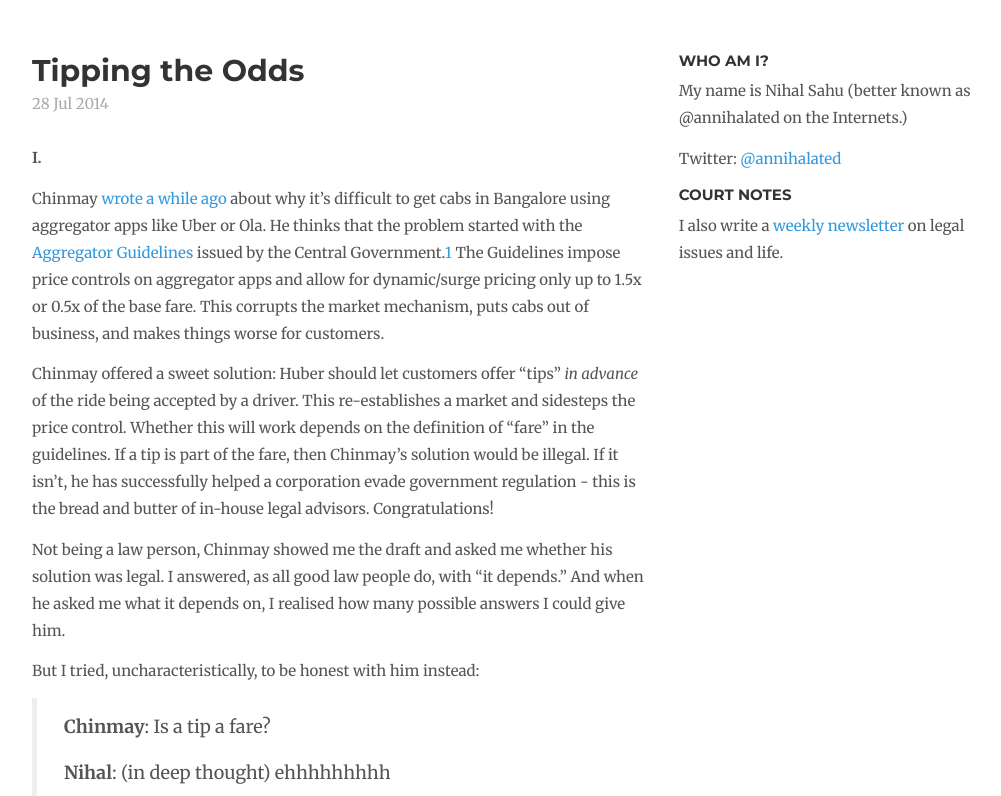
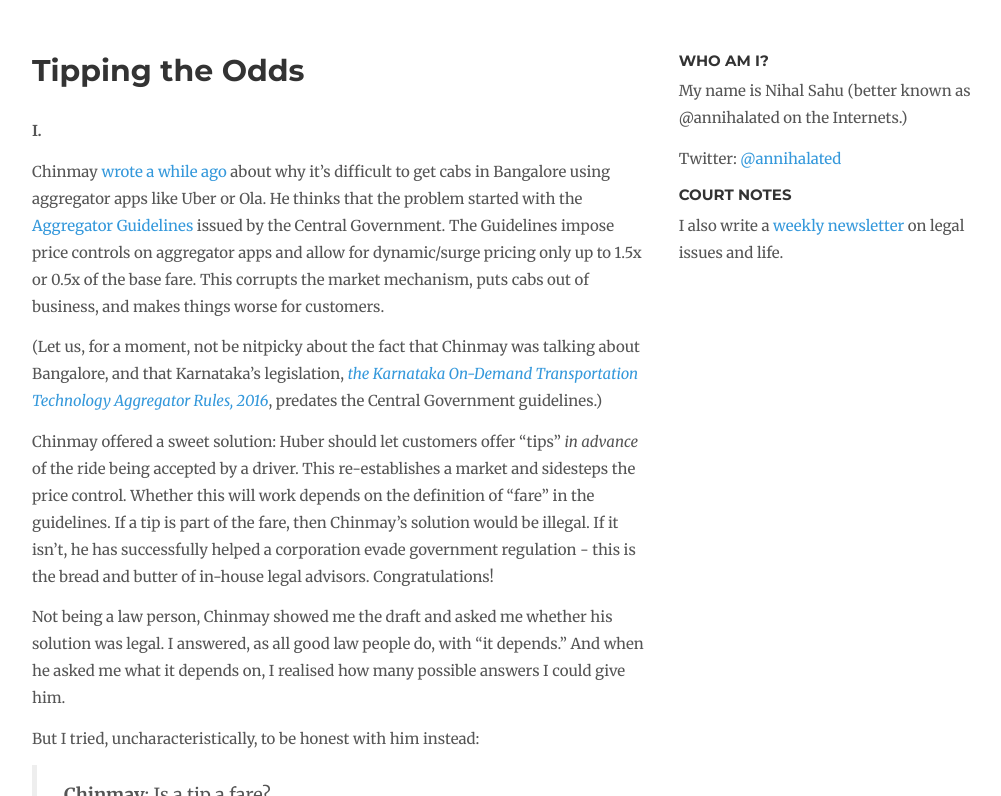
Before and after one commit to annihalated/annihalated.github.io, a Jekyll site: the page built from _posts/2022-10-24-tipping-the-odds.md, in a window 1280 px wide and 900 px high, cut to the strip 104-900 px from the top of the window. Shown: the whole strip, without its empty margins (138-1139 px from the left). Built offline with Jekyll 4.4.1, drawn with Linux system fonts in a browser that asks for light colours; nearby versions of some CDN libraries; comment, search, counter and statistics services are not loaded; some of the changed text lies outside the part shown.

Commit message:
Small changes

```diff
--- a/_includes/post-header-home.html
+++ b/_includes/post-header-home.html
@@ -1,4 +1,2 @@
 <!-- Feel free to remove this div. Uses purplecoat: http://ellekasai.github.io/purplecoat.js -->
-<div data-purplecoat="shiori" data-purplecoat-label="post-header-home.html">
-<p class="text-muted">{{ post.date | date_to_string }}</p>
-</div>
+<!-- <p class="text-muted">{{ post.date | date_to_string }}</p> -->
--- a/_includes/post-header.html
+++ b/_includes/post-header.html
@@ -1,2 +1,2 @@
 <!-- Feel free to remove this div. Uses purplecoat: http://ellekasai.github.io/purplecoat.js -->
-<p class="text-muted">{{ page.date | date_to_string }}</p>
+<!-- <p class="text-muted">{{ page.date | date_to_string }}</p> -->
--- a/_posts/2014-07-28-introducing-shiori.md
+++ b/_posts/2022-10-24-tipping-the-odds.md
@@ -1,10 +1,13 @@
 ---
 title: "Tipping the Odds"
+excerpt: ""
 ---
 
 **I.**
 
-Chinmay [wrote a while ago](https://reallifelaughtrack.wordpress.com/2022/06/05/capped-prices-and-the-cab-crisis/) about why it's difficult to get cabs in Bangalore using aggregator apps like Uber or Ola. He thinks that the problem started with the [Aggregator Guidelines](https://morth.nic.in/sites/default/files/notifications_document/Motor%20Vehicle%20Aggregators27112020150046.pdf) issued by the Central Government.[1](#footnote-1) The Guidelines impose price controls on aggregator apps and allow for dynamic/surge pricing only up to 1.5x or 0.5x of the base fare. This corrupts the market mechanism, puts cabs out of business, and makes things worse for customers.
+Chinmay [wrote a while ago](https://reallifelaughtrack.wordpress.com/2022/06/05/capped-prices-and-the-cab-crisis/) about why it's difficult to get cabs in Bangalore using aggregator apps like Uber or Ola. He thinks that the problem started with the [Aggregator Guidelines](https://morth.nic.in/sites/default/files/notifications_document/Motor%20Vehicle%20Aggregators27112020150046.pdf) issued by the Central Government. The Guidelines impose price controls on aggregator apps and allow for dynamic/surge pricing only up to 1.5x or 0.5x of the base fare. This corrupts the market mechanism, puts cabs out of business, and makes things worse for customers.
+
+(Let us, for a moment, not be nitpicky about the fact that Chinmay was talking about Bangalore, and that Karnataka's legislation, [*the Karnataka On-Demand Transportation Technology Aggregator Rules, 2016*](https://dpal.karnataka.gov.in/storage/pdf-files/Karnataka%20Rules/59%20of%201988%20Central%20Rules%20(E).pdf), predates the Central Government guidelines.)
 
 Chinmay offered a sweet solution: Huber should let customers offer "tips" *in advance* of the ride being accepted by a driver. This re-establishes a market and sidesteps the price control. Whether this will work depends on the definition of "fare" in the guidelines. If a tip is part of the fare, then Chinmay's solution would be illegal. If it isn't, he has successfully helped a corporation evade government regulation - this is the bread and butter of in-house legal advisors. Congratulations!
 
@@ -111,7 +114,3 @@ As for Chinmay, which court he ends up in front of, what they think, and how the
 And anyway, who knows? He might get lucky and end up in front of a judge who has had trouble catching a cab in Bangalore.
 
 Thanks for reading! Subscribe to receive new posts and support my work.
-
-[1](#footnote-anchor-1)
-
-Let us, for a moment, not be nitpicky about the fact that Chinmay was talking about Bangalore, and that Karnataka's legislation, [*the Karnataka On-Demand Transportation Technology Aggregator Rules, 2016*](https://dpal.karnataka.gov.in/storage/pdf-files/Karnataka%20Rules/59%20of%201988%20Central%20Rules%20(E).pdf), predates the Central Government guidelines.
```
